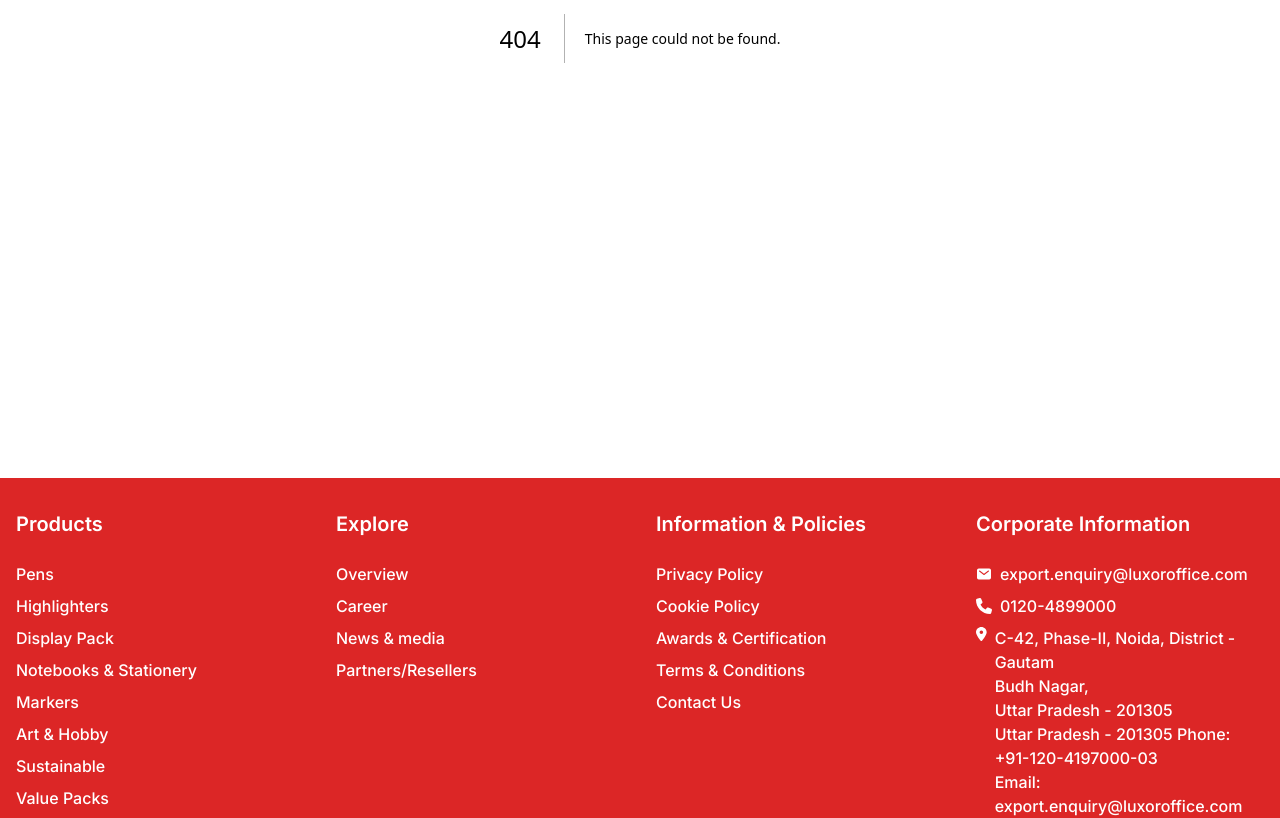
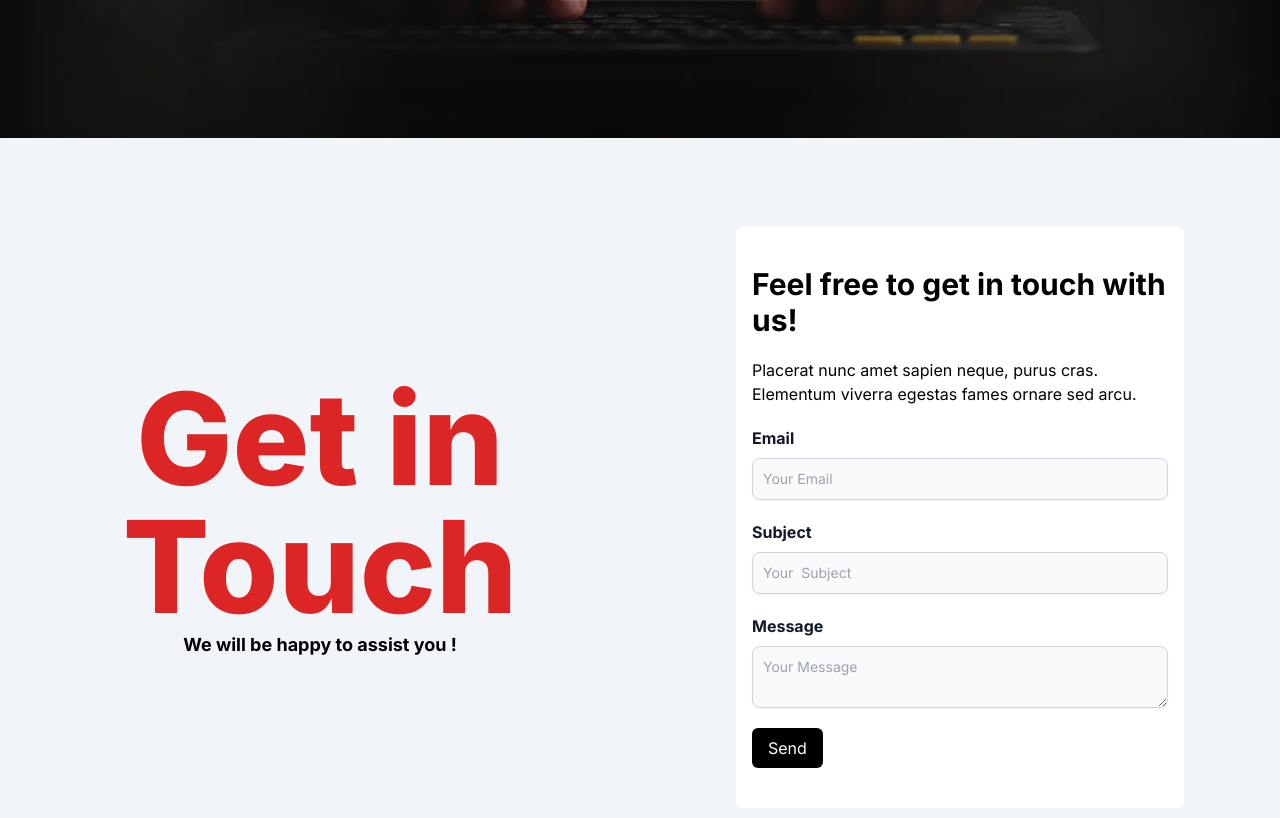
Before and after one commit to getch-hasan/luxor, a Next.js app: page /contact in a window 1280 px wide. Before the commit this address had no page. Shown: the part 500-1318 px from the top of the page. Built offline with nearby package versions, Linux system fonts and the light colour scheme.

Commit message:
fix:some issue

```diff
--- a/package.json
+++ b/package.json
@@ -9,11 +9,13 @@
     "lint": "next lint"
   },
   "dependencies": {
+    "axios": "^1.7.2",
     "next": "14.2.4",
     "next-video": "^1.1.1",
     "react": "^18.3.1",
     "react-dom": "^18.3.1",
     "react-icons": "^5.2.1",
+    "react-toastify": "^10.0.5",
     "swiper": "^11.1.4",
     "tw-elements": "^2.0.0"
   },
--- /dev/null
+++ b/src/app/contact/page.js
@@ -0,0 +1,16 @@
+import ContactBanner from '@/components/contact/ContactBanner';
+import ContactForm from '@/components/contact/ContactForm';
+import ContactMap from '@/components/contact/ContactMao';
+import React from 'react';
+
+const Contact = () => {
+  return (
+    <div>
+    <ContactBanner></ContactBanner>
+    <ContactForm></ContactForm>
+    <ContactMap></ContactMap>
+    </div>
+  );
+};
+
+export default Contact;
--- /dev/null
+++ b/src/components/contact/ContactForm.jsx
@@ -0,0 +1,101 @@
+"use client"
+import axios from 'axios';
+import React, { useState } from 'react';
+import { VscArrowSmallRight } from 'react-icons/vsc';
+import { toast } from 'react-toastify';
+
+const ContactForm = () => {
+    const [formData, setFormData] = useState({
+        message_text: '',
+        email: '',
+        subject: ''
+    });
+    const [loading, setLoading] = useState(false);
+    const [message, setMessage] = useState('');
+
+    const handleChange = (e) => {
+        const { id, value } = e.target;
+        setFormData((prevData) => ({
+            ...prevData,
+            [id]: value
+        }));
+    };
+    const toastObj = {
+        position: "top-right",
+        autoClose: 2000,
+        hideProgressBar: false,
+        closeOnClick: true,
+        pauseOnHover: true,
+        draggable: true,
+        progress: undefined,
+        theme: "light",
+    }
+    const handleSubmit = (e) => {
+        e.preventDefault();
+        setLoading(true);
+        setMessage('');
+        const toastId = toast.loading("Sending email...");
+        async function sendEmail() {
+            try {
+                const response = await axios.post('/api/contact', formData);
+                console.log(response.data);
+                if (response?.data) {
+                    toast.update(toastId, {
+                        ...toastObj,
+                        render: response?.data?.message,
+                        isLoading: false
+                    });
+                    setFormData({ message_text: '', email: '', subject: '' });
+                }
+            } catch (error) {
+                console.error('Error sending email:', error.response ? error.response.data : error.message);
+
+                toast.update(toastId, {
+                    ...toastObj,
+                    render: error.message,
+                    isLoading: false
+                });
+            } finally {
+                setLoading(false);
+            }
+        }
+        sendEmail();
+    };
+
+    return (
+        <div className="grid grid-cols-1 md:grid-cols-2 py-20 items-center bg-slate-100">
+             <div>
+        <h1 className='text-9xl text-red-600 font-extrabold text-center'>Get in <br /> Touch</h1>
+        <p className='text-lg font-bold text-center'>We will be happy to assist you !</p>
+     </div>
+            <form className="max-w-md mx-auto py-10 bg-white rounded-lg p-4 m-2" onSubmit={handleSubmit}>
+                <h1 className="text-3xl font-bold">Feel free to get in touch with us!</h1>
+                <p className="py-5">Placerat nunc amet sapien neque, purus cras. Elementum viverra egestas fames ornare sed arcu.</p>
+
+
+                <div className="mb-5">
+                    <label className="block mb-2 font-bold text-gray-900 dark:text-white" htmlFor="email">Email</label>
+                    <input type="email" id="email" value={formData.email} onChange={handleChange} className="shadow-sm bg-gray-50 border border-gray-300 text-gray-900 text-sm rounded-lg focus:ring-blue-500 focus:border-blue-500 block w-full p-2.5 dark:bg-gray-700 dark:border-gray-600 dark:placeholder-gray-400 dark:text-white dark:focus:ring-blue-500 dark:focus:border-blue-500 dark:shadow-sm-light" placeholder="Your Email" required />
+                </div>
+
+                <div className="mb-5">
+                    <label className="block mb-2 font-bold text-gray-900 dark:text-white" htmlFor="subject">Subject</label>
+                    <input type="text" id="subject" value={formData.subject} onChange={handleChange} className="shadow-sm bg-gray-50 border border-gray-300 text-gray-900 text-sm rounded-lg focus:ring-blue-500 focus:border-blue-500 block w-full p-2.5 dark:bg-gray-700 dark:border-gray-600 dark:placeholder-gray-400 dark:text-white dark:focus:ring-blue-500 dark:focus:border-blue-500 dark:shadow-sm-light" placeholder="Your  Subject" required />
+                </div>
+                <div className="mb-5">
+                    <label className="block mb-2 font-bold text-gray-900 dark:text-white" htmlFor="message_text">Message</label>
+                    <textarea id="message_text" value={formData.message_text} onChange={handleChange} className="shadow-sm bg-gray-50 border border-gray-300 text-gray-900 text-sm rounded-lg focus:ring-blue-500 focus:border-blue-500 block w-full p-2.5 dark:bg-gray-700 dark:border-gray-600 dark:placeholder-gray-400 dark:text-white dark:focus:ring-blue-500 dark:focus:border-blue-500 dark:shadow-sm-light" placeholder="Your Message" required />
+                </div>
+                <button type="submit" className="text-white bg-black rounded-md px-4 py-2 flex items-center" disabled={loading}>
+                    {loading ? <div  >
+                        <div className="spinner-border animate-spin inline-block w-6 h-6 border-4 rounded-full border-t-4 border-gray-200 border-t-blue-500"></div>
+                    </div>
+                        : 'Send'}
+                </button>
+
+            </form>
+        </div>
+    );
+};
+
+export default ContactForm;
--- /dev/null
+++ b/src/components/contact/ContactMao.jsx
@@ -0,0 +1,12 @@
+import React from 'react';
+
+const ContactMap = () => {
+    return (
+        <div className='p-44'>
+            <iframe className='w-full h-[calc(100vh-30vh)]' src="https://www.google.com/maps/embed?pb=!1m18!1m12!1m3!1d273.07892505450855!2d90.36489564819193!3d23.77042451345906!2m3!1f0!2f0!3f0!3m2!1i1024!2i768!4f13.1!3m3!1m2!1s0x3755c1000ec4579b%3A0xf67bb32afcb2c4ff!2sZan%20info%20tech!5e1!3m2!1sen!2sbd!4v1720609994771!5m2!1sen!2sbd"  allowfullscreen="" loading="lazy" referrerpolicy="no-referrer-when-downgrade"></iframe>
+
+        </div>
+    );
+};
+
+export default ContactMap;
```
Also changed, not shown: src/components/contact/ContactBanner.jsx (added, +14 -0 lines), src/components/quality/QualityBanner.jsx (+1 -1 lines), public/image/contactBanner.webp (added), 1 other file (tests, documents, lock files or other folders).
